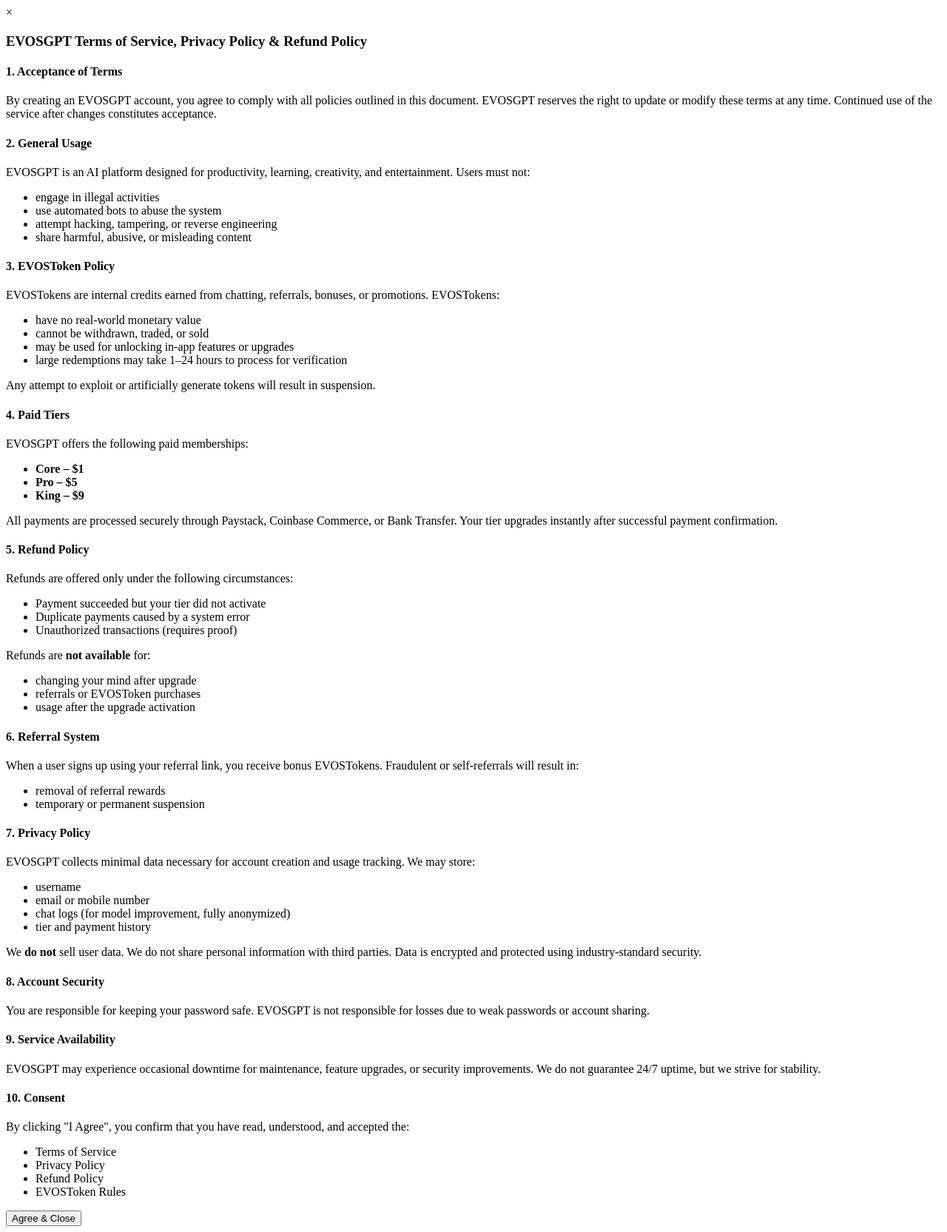
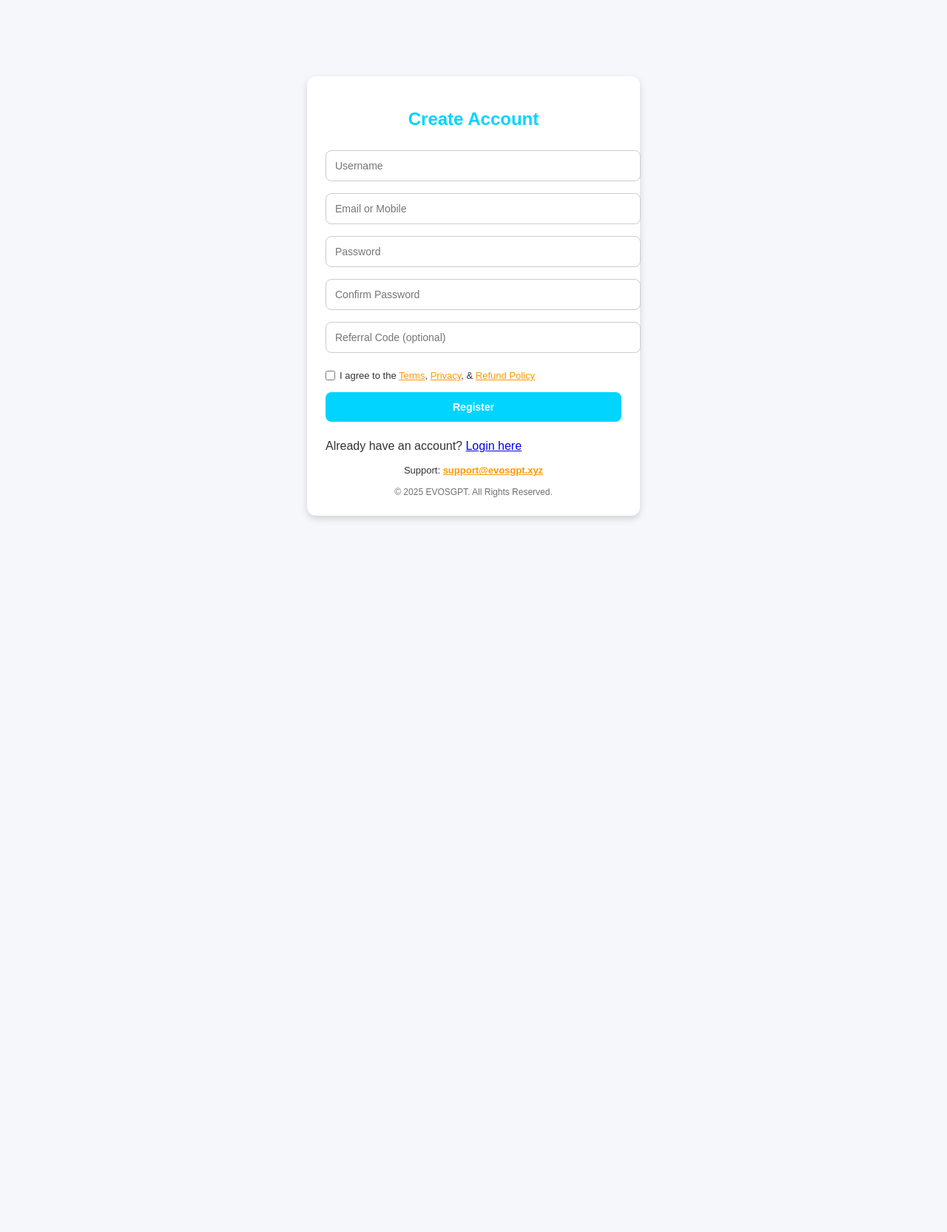
Before and after one commit to CalamitousLightning/evosgpt, a Flask app: page /register in a window 1280 px wide. Shown: the whole page at 74% size. After the commit the page ends 703 px from the top, so only its background shows below. Run offline with Flask 3, Linux system fonts and the light colour scheme; some libraries are stand-ins or nearby versions.

Commit message:
Update register.html

```diff
--- a/templates/register.html
+++ b/templates/register.html
@@ -1,122 +1,313 @@
-<!-- Modal -->
-<div id="termsModal" class="modal">
-  <div class="modal-content">
-    <span class="close" id="closeModal">&times;</span>
-    <h3>EVOSGPT Terms of Service, Privacy Policy & Refund Policy</h3>
+<!DOCTYPE html>
+<html lang="en">
+<head>
+  <meta charset="UTF-8" />
+  <meta name="viewport" content="width=device-width, initial-scale=1.0" />
+  <title>Register - EVOSGPT</title>
+  <style>
+    :root {
+      --bg-color: #f5f7fa;
+      --text-color: #333;
+      --primary-color: #00d4ff;
+      --card-bg: #fff;
+      --border-color: #ccc;
+      --accent: #ff9800;
+    }
+    [data-theme="dark"] {
+      --bg-color: #121212;
+      --text-color: #f5f5f5;
+      --card-bg: #1f1f1f;
+      --border-color: #333;
+    }
+    body {
+      font-family: Arial, sans-serif;
+      background: var(--bg-color);
+      color: var(--text-color);
+      display: flex;
+      justify-content: center;
+      align-items: center;
+      min-height: 100vh;
+      margin: 0;
+    }
+    .form-box {
+      width: 100%;
+      max-width: 400px;
+      padding: 25px;
+      background: var(--card-bg);
+      border-radius: 12px;
+      box-shadow: 0 4px 10px rgba(0, 0, 0, 0.15);
+      position: relative;
+    }
+    h2 {
+      text-align: center;
+      margin-bottom: 20px;
+      color: var(--primary-color);
+    }
+    input,
+    button {
+      width: 100%;
+      padding: 12px;
+      margin: 8px 0;
+      border-radius: 8px;
+      border: 1px solid var(--border-color);
+      font-size: 14px;
+    }
+    input {
+      background: var(--card-bg);
+      color: var(--text-color);
+    }
+    button {
+      background: var(--primary-color);
+      color: #fff;
+      font-weight: bold;
+      border: none;
+      cursor: pointer;
+      transition: 0.2s;
+    }
+    button:hover {
+      background: #00bde0;
+    }
 
-    <h4 style="color:var(--primary-color);">1. Acceptance of Terms</h4>
-    <p>
-      By creating an EVOSGPT account, you agree to comply with all policies outlined in this document.
-      EVOSGPT reserves the right to update or modify these terms at any time.
-      Continued use of the service after changes constitutes acceptance.
-    </p>
+    .terms-box {
+      display: flex;
+      align-items: center;
+      font-size: 13px;
+      margin-top: 8px;
+    }
+    .terms-box input {
+      width: auto;
+      margin-right: 6px;
+    }
+    .terms-box a {
+      color: var(--accent);
+      cursor: pointer;
+      text-decoration: underline;
+    }
 
-    <h4 style="color:var(--primary-color);">2. General Usage</h4>
-    <p>
-      EVOSGPT is an AI platform designed for productivity, learning, creativity, and entertainment.
-      Users must not:
-    </p>
-    <ul>
-      <li>engage in illegal activities</li>
-      <li>use automated bots to abuse the system</li>
-      <li>attempt hacking, tampering, or reverse engineering</li>
-      <li>share harmful, abusive, or misleading content</li>
-    </ul>
+    .msg {
+      margin: 10px 0;
+      padding: 10px;
+      border-radius: 6px;
+      font-size: 14px;
+      text-align: center;
+    }
+    .msg.error {
+      background: #ffebee;
+      color: #c62828;
+    }
+    .msg.success {
+      background: #e8f5e9;
+      color: #2e7d32;
+    }
 
-    <h4 style="color:var(--primary-color);">3. EVOSToken Policy</h4>
-    <p>
-      EVOSTokens are internal credits earned from chatting, referrals, bonuses, or promotions.
-      EVOSTokens:
-    </p>
-    <ul>
-      <li>have no real-world monetary value</li>
-      <li>cannot be withdrawn, traded, or sold</li>
-      <li>may be used for unlocking in-app features or upgrades</li>
-      <li>large redemptions may take 1–24 hours to process for verification</li>
-    </ul>
-    <p>
-      Any attempt to exploit or artificially generate tokens will result in suspension.
-    </p>
+    /* Modal Styles */
+    .modal {
+      display: none;
+      position: fixed;
+      z-index: 9999;
+      left: 0;
+      top: 0;
+      width: 100%;
+      height: 100%;
+      background: rgba(0, 0, 0, 0.7);
+      justify-content: center;
+      align-items: center;
+    }
+    .modal-content {
+      background: var(--card-bg);
+      color: var(--text-color);
+      width: 92%;
+      max-width: 700px;
+      max-height: 80vh;
+      overflow-y: auto;
+      border-radius: 12px;
+      padding: 20px;
+      box-shadow: 0 4px 20px rgba(0, 0, 0, 0.3);
+      position: relative;
+    }
+    .close {
+      position: absolute;
+      right: 15px;
+      top: 10px;
+      cursor: pointer;
+      font-size: 20px;
+      font-weight: bold;
+      color: var(--accent);
+    }
+    .modal h3 {
+      color: var(--primary-color);
+      margin-top: 0;
+    }
+    .section-title {
+      margin-top: 20px;
+      font-weight: bold;
+      color: var(--accent);
+    }
+    .agree-btn {
+      background: var(--accent);
+      border: none;
+      color: #fff;
+      padding: 12px 15px;
+      border-radius: 8px;
+      cursor: pointer;
+      font-weight: bold;
+      margin-top: 10px;
+      width: 100%;
+    }
 
-    <h4 style="color:var(--primary-color);">4. Paid Tiers</h4>
-    <p>EVOSGPT offers the following paid memberships:</p>
-    <ul>
-      <li><strong>Core – $1</strong></li>
-      <li><strong>Pro – $5</strong></li>
-      <li><strong>King – $9</strong></li>
-    </ul>
-    <p>
-      All payments are processed securely through Paystack, Coinbase Commerce, or Bank Transfer.
-      Your tier upgrades instantly after successful payment confirmation.
-    </p>
+    footer {
+      text-align: center;
+      margin-top: 15px;
+      font-size: 12px;
+      opacity: 0.7;
+    }
 
-    <h4 style="color:var(--primary-color);">5. Refund Policy</h4>
-    <p>
-      Refunds are offered only under the following circumstances:
-    </p>
-    <ul>
-      <li>Payment succeeded but your tier did not activate</li>
-      <li>Duplicate payments caused by a system error</li>
-      <li>Unauthorized transactions (requires proof)</li>
-    </ul>
-    <p>
-      Refunds are <strong>not available</strong> for:
-    </p>
-    <ul>
-      <li>changing your mind after upgrade</li>
-      <li>referrals or EVOSToken purchases</li>
-      <li>usage after the upgrade activation</li>
-    </ul>
+    .support {
+      text-align: center;
+      font-size: 13px;
+      margin-top: 10px;
+    }
+    .support a {
+      color: var(--accent);
+      font-weight: bold;
+    }
+  </style>
+</head>
+<body>
+  <div class="form-box">
+    <h2>Create Account</h2>
 
-    <h4 style="color:var(--primary-color);">6. Referral System</h4>
-    <p>
-      When a user signs up using your referral link, you receive bonus EVOSTokens.
-      Fraudulent or self-referrals will result in:
-    </p>
-    <ul>
-      <li>removal of referral rewards</li>
-      <li>temporary or permanent suspension</li>
-    </ul>
+    <form method="POST" id="registerForm">
+      <input type="text" name="username" placeholder="Username" required />
+      <input type="text" name="email" placeholder="Email or Mobile" required />
+      <input type="password" name="password" placeholder="Password" required />
+      <input type="password" name="confirm_password" placeholder="Confirm Password" required />
+      <input type="text" name="referral_code" placeholder="Referral Code (optional)" />
 
-    <h4 style="color:var(--primary-color);">7. Privacy Policy</h4>
-    <p>
-      EVOSGPT collects minimal data necessary for account creation and usage tracking.
-      We may store:
-    </p>
-    <ul>
-      <li>username</li>
-      <li>email or mobile number</li>
-      <li>chat logs (for model improvement, fully anonymized)</li>
-      <li>tier and payment history</li>
-    </ul>
-    <p>
-      We <strong>do not</strong> sell user data. We do not share personal information with third parties.
-      Data is encrypted and protected using industry-standard security.
-    </p>
+      <div class="terms-box">
+        <input type="checkbox" id="agree_terms" name="agree_terms" />
+        <label for="agree_terms">
+          I agree to the <a id="openTerms">Terms</a>, <a id="openPrivacy">Privacy</a>, & <a id="openRefund">Refund Policy</a>
+        </label>
+      </div>
 
-    <h4 style="color:var(--primary-color);">8. Account Security</h4>
-    <p>
-      You are responsible for keeping your password safe.
-      EVOSGPT is not responsible for losses due to weak passwords or account sharing.
-    </p>
+      <button type="submit">Register</button>
+    </form>
 
-    <h4 style="color:var(--primary-color);">9. Service Availability</h4>
-    <p>
-      EVOSGPT may experience occasional downtime for maintenance, feature upgrades, or security improvements.
-      We do not guarantee 24/7 uptime, but we strive for stability.
-    </p>
+    {% if msg %}
+    <div class="msg {{ msg_type }}">{{ msg }}</div>
+    {% endif %}
+    <p>Already have an account? <a href="/login">Login here</a></p>
 
-    <h4 style="color:var(--primary-color);">10. Consent</h4>
-    <p>
-      By clicking "I Agree", you confirm that you have read, understood, and accepted the:
-    </p>
-    <ul>
-      <li>Terms of Service</li>
-      <li>Privacy Policy</li>
-      <li>Refund Policy</li>
-      <li>EVOSToken Rules</li>
-    </ul>
+    <div class="support">
+      Support: <a href="mailto:support@evosgpt.xyz">support@evosgpt.xyz</a>
+    </div>
 
-    <button class="agree-btn" id="agreeClose">Agree & Close</button>
+    <footer>© 2025 EVOSGPT. All Rights Reserved.</footer>
   </div>
-</div>
+
+  <!-- Modal -->
+  <div id="termsModal" class="modal">
+    <div class="modal-content">
+      <span class="close" id="closeModal">&times;</span>
+
+      <h3>EVOSGPT — Terms of Service</h3>
+
+      <p class="section-title">1. Use of Platform</p>
+      <p>By creating an account, you agree to use EVOSGPT responsibly, without abuse, harassment, illegal activity, or system exploitation.</p>
+
+      <p class="section-title">2. User Accounts</p>
+      <p>You must provide accurate information. Multiple fraudulent accounts may result in suspension.</p>
+
+      <p class="section-title">3. AI Output</p>
+      <p>EVOSGPT generates AI-based responses. While highly accurate, outputs should not be used for harmful, fraudulent, or medical/legal dependency without verification.</p>
+
+      <p class="section-title">4. EVOSToken Policy</p>
+      <p>Tokens are internal credits only. They cannot be withdrawn, cashed out, sold, or traded externally.</p>
+
+      <p class="section-title">5. Payments</p>
+      <p>Upgrades (Core, Pro, King) are billed once per activation. Failed activations qualify for refunds.</p>
+
+      <hr>
+
+      <h3>Privacy Policy</h3>
+
+      <p class="section-title">1. Data We Collect</p>
+      <p>Username, email/phone, login history, messages, preferences, referral data.</p>
+
+      <p class="section-title">2. How Your Data is Used</p>
+      <p>• To run the platform
+      • To improve chat accuracy
+      • To detect abuse/fraud
+      • To deliver tokens and upgrades
+      Your personal data is <strong>never sold</strong>.</p>
+
+      <p class="section-title">3. Data Protection</p>
+      <p>All sensitive data is encrypted at rest and in transit.</p>
+
+      <p class="section-title">4. User Rights</p>
+      <p>You may request account deletion or data export via support email.</p>
+
+      <hr>
+
+      <h3>Refund Policy</h3>
+
+      <p class="section-title">1. Refund Eligibility</p>
+      <p>Refunds are only issued if:</p>
+      <ul>
+        <li>Payment was successful but upgrade was not applied.</li>
+        <li>A system error caused failed crediting.</li>
+      </ul>
+
+      <p class="section-title">2. Non-Refundable Cases</p>
+      <p>• User mistake
+      • Successful upgrade
+      • Token redemptions
+      • Abuse or fraud</p>
+
+      <p class="section-title">3. Processing Time</p>
+      <p>Refunds are processed within 1–3 business days.</p>
+
+      <button class="agree-btn" id="agreeClose">Agree & Close</button>
+    </div>
+  </div>
+
+  <script>
+    // Theme Setup
+    const savedTheme = localStorage.getItem("theme");
+    if (savedTheme) document.body.setAttribute("data-theme", savedTheme);
+    else if (window.matchMedia("(prefers-color-scheme: dark)").matches)
+      document.body.setAttribute("data-theme", "dark");
+
+    // Modal Logic
+    const modal = document.getElementById("termsModal");
+    const openTerms = document.getElementById("openTerms");
+    const openPrivacy = document.getElementById("openPrivacy");
+    const openRefund = document.getElementById("openRefund");
+    const closeModal = document.getElementById("closeModal");
+    const agreeClose = document.getElementById("agreeClose");
+
+    openTerms.onclick = openPrivacy.onclick = openRefund.onclick = () =>
+      (modal.style.display = "flex");
+
+    closeModal.onclick = () => (modal.style.display = "none");
+
+    agreeClose.onclick = () => {
+      modal.style.display = "none";
+      document.getElementById("agree_terms").checked = true;
+    };
+
+    window.onclick = (e) => {
+      if (e.target === modal) modal.style.display = "none";
+    };
+
+    // Validation
+    document.getElementById("registerForm").addEventListener("submit", (e) => {
+      if (!document.getElementById("agree_terms").checked) {
+        e.preventDefault();
+        alert("Please agree to the Terms, Privacy, and Refund Policy before continuing.");
+      }
+    });
+  </script>
+</body>
+</html>
```
